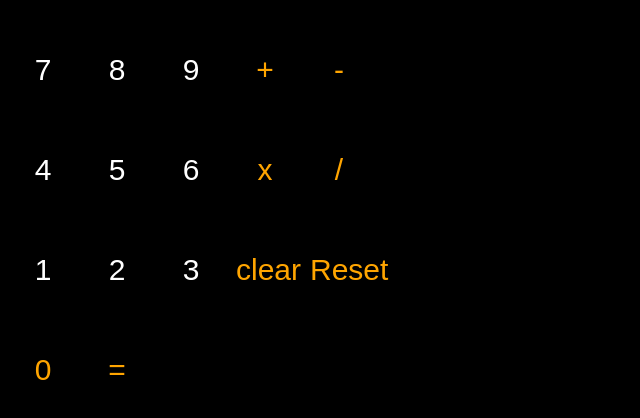
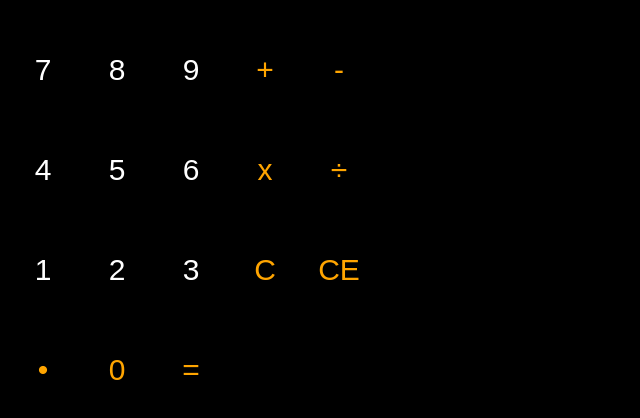
Before and after one commit to govardhanob/calculator, a plain HTML site: page index.html in a window 1280 px wide. Shown: the part 196-614 px from the top of the page, without its empty margins (0-640 px from the left). Drawn offline with Linux system fonts and the light colour scheme.

Commit message:
Update index.html

```diff
--- a/index.html
+++ b/index.html
@@ -18,12 +18,13 @@
     <button onclick="apply('5')">5</button>
     <button onclick="apply('6')">6</button>
     <button class="but" onclick="apply('*')">x</button>
-    <button class="but" onclick="apply('/')">/</button><br>
+    <button class="but" onclick="apply('/')">÷</button><br>
     <button onclick="apply('1')">1</button>
     <button onclick="apply('2')">2</button>
     <button onclick="apply('3')">3</button>
-    <button class="but" onclick="calcu()">clear</button>
-    <button class='but' onclick="clearDisplay()">Reset</button><br>
+    <button class="but" onclick="calcu()">C</button>
+    <button class='but' onclick="clearDisplay()">CE</button><br>
+    <button class="but" onclick="apply('.')">•</button>
     <button class="but" onclick="apply('0')">0</button>
     <button class="but" onclick="calculate()">=</button>
     <script src="script.js"></script>
```
